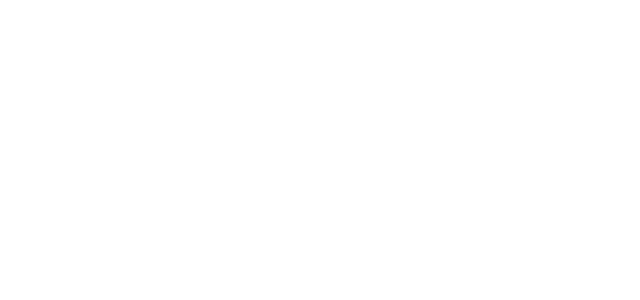
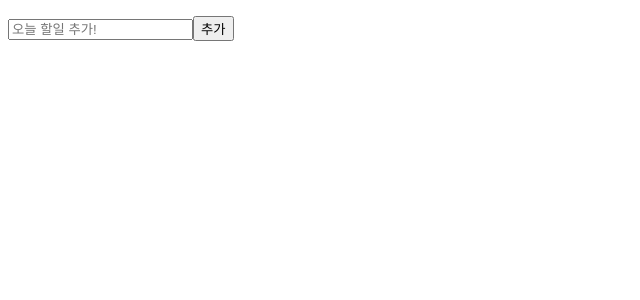
Before and after one commit to eunkyeongMOMO/2team_project, a React (Create React App) app: page / in a window 1280 px wide. Shown: the top 300 px of the page, without its empty margins (0-640 px from the left). Built offline with nearby package versions, Linux system fonts and the light colour scheme.

Commit message:
fix. 수정수우정수정

```diff
--- a/package.json
+++ b/package.json
@@ -3,6 +3,11 @@
   "version": "0.1.0",
   "private": true,
   "dependencies": {
+    "@fortawesome/fontawesome-svg-core": "^6.4.2",
+    "@fortawesome/free-brands-svg-icons": "^6.4.2",
+    "@fortawesome/free-regular-svg-icons": "^6.4.2",
+    "@fortawesome/free-solid-svg-icons": "^6.4.2",
+    "@fortawesome/react-fontawesome": "^0.2.0",
     "@testing-library/jest-dom": "^5.17.0",
     "@testing-library/react": "^13.4.0",
     "@testing-library/user-event": "^13.5.0",
--- a/src/App.tsx
+++ b/src/App.tsx
@@ -1,8 +1,10 @@
+import TodoList from "./components/TodoList";
+import Calendar from "./components/Calendar";
 
 function App() {
   return (
     <div className="App">
-
+      <TodoList></TodoList>
     </div>
   );
 }
--- a/src/components/TodoList.tsx
+++ b/src/components/TodoList.tsx
@@ -1,5 +1,7 @@
-import styles from "@src/scss/layout.scss";
+import styles from "../scss/layout.scss";
 import React, {useState, useEffect} from "react";
+import { faCamera } from "@fortawesome/free-solid-svg-icons";
+import { FontAwesomeIcon } from "@fortawesome/react-fontawesome";
 
 const TodoList = () =>{
     const [todo, setTodo] = useState<string[]>([]);
@@ -20,21 +22,19 @@
         <>
         <ul className={styles.TodoList__wrap}>
         {
-        todo.map(
-            function(Value,i){
+        todo.map((value,i)=>{
                 return(
                     <li key={i}>
-                        <p>{Value}</p>
-                        <button onClick={(e)=>{e.stopPropagation; deleteTodo(i)}}>DEL</button>
+                        <p>{value}</p>
+                        <button onClick={(e)=>{e.stopPropagation(); deleteTodo(i)}}>DEL</button>
                     </li>
                 )
-            }
-        )
+            })
         }
         </ul>
         <div className={styles.TodoInput__wrap}>
             <input onChange={(e)=>setInputValue(e.target.value)} type="text" placeholder="오늘 할일 추가!" maxLength={20}></input>
-            <button onClick={addTodo}></button>
+            <button onClick={addTodo}>추가</button>
         </div>
         </>
 
```
Also changed, not shown: 1 other file (tests, documents, lock files or other folders).
